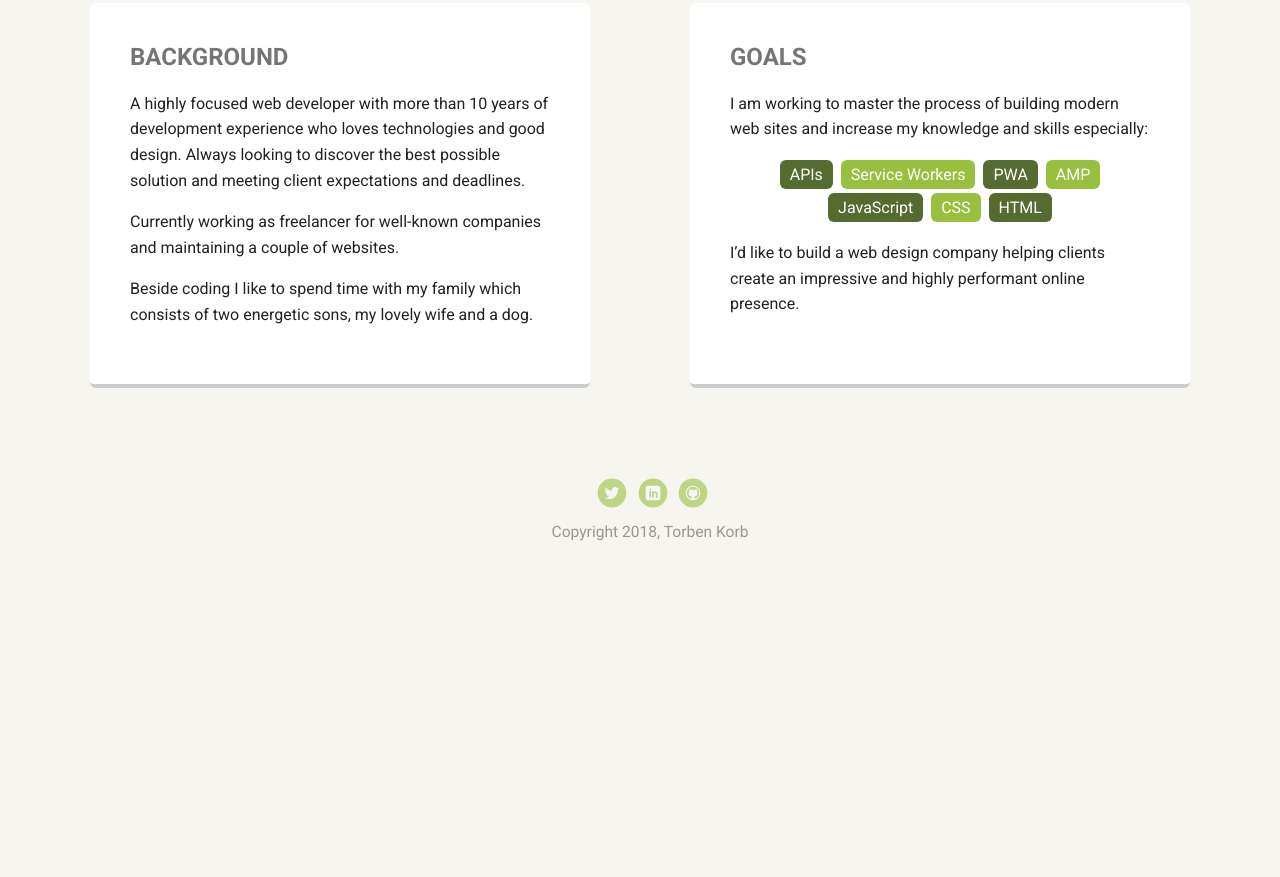
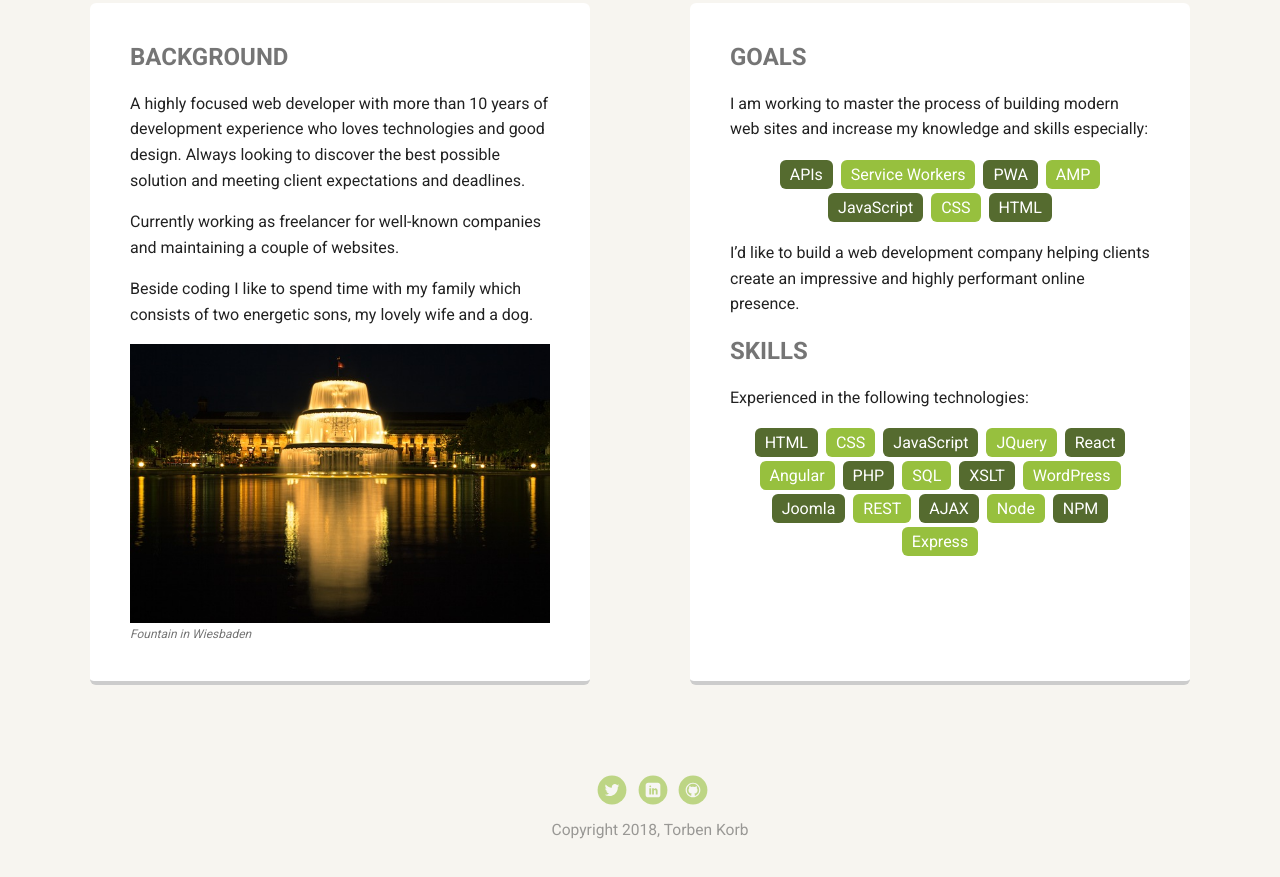
Before and after one commit to torbenkorb/personal-profile-page, a plain HTML site: page index.html in a window 1280 px wide. Shown: the part 517-1394 px from the top of the page. Before the commit the page ends 1154 px from the top, so only its background shows below. Drawn offline with Linux system fonts and the light colour scheme; a web font is replaced by a local one.

Commit message:
Add content

```diff
--- a/index.html
+++ b/index.html
@@ -19,7 +19,7 @@
     <header>
       <img src="images/me.png" alt="Profile picture of Torben Korb" class="profile-image">
       <h1 class="tag name">Hello, I’m Torben.</h1>
-      <p class="tag location">My home is Frankfurt, Germany.</p>
+      <p class="tag location">My home is Wiesbaden, Germany.</p>
     </header>
 
     <main class="flex">
@@ -28,6 +28,10 @@
         <p>A highly focused web developer with more than 10 years of development experience who loves technologies and good design. Always looking to discover the best possible solution and meeting client expectations and deadlines.</p>
         <p>Currently working as freelancer for well-known companies and maintaining a couple of websites.</p>
         <p>Beside coding I like to spend time with my family which consists of two energetic sons, my lovely wife and a dog.</p>
+        <figure>
+          <img src="images/fountain.jpg" alt="Fountain in Wiesbaden">
+          <figcaption>Fountain in Wiesbaden</figcaption>
+        </figure>
       </div>
 
       <div class="card">
@@ -42,7 +46,27 @@
           <li>CSS</li>
           <li>HTML</li>
         </ul>
-        <p>I’d like to build a web design company helping clients create an impressive and highly performant online presence.</p>
+        <p>I’d like to build a web development company helping clients create an impressive and highly performant online presence.</p>
+        <h2>Skills</h2>
+        <p>Experienced in the following technologies:</p>
+        <ul class="skills">
+          <li>HTML</li>
+          <li>CSS</li>
+          <li>JavaScript</li>
+          <li>JQuery</li>
+          <li>React</li>
+          <li>Angular</li>
+          <li>PHP</li>
+          <li>SQL</li>
+          <li>XSLT</li>
+          <li>WordPress</li>
+          <li>Joomla</li>
+          <li>REST</li>
+          <li>AJAX</li>
+          <li>Node</li>
+          <li>NPM</li>
+          <li>Express</li>
+        </ul>
       </div>
 
     </main>
--- a/styles.css
+++ b/styles.css
@@ -10,6 +10,19 @@ body {
   font-family: 'Roboto', sans-serif;
   color: rgba(0,0,0,0.87);
   background: #f7f5f0;
+}
+img {
+  max-width: 100%;
+  height: auto;
+}
+figure {
+  margin: 0;
+}
+
+figcaption {
+  font-size: .75em;
+  font-style: italic;
+  color: rgba(0,0,0,0.54);
 }
 
 h2 {
@@ -65,6 +78,7 @@ a:hover {
 header {
   text-align: center;
   background: url('images/background.svg') repeat-x bottom center ;
+  background-color: #97c03e;
   overflow: hidden;
   padding-top: 60px;
 }
```
Also changed, not shown: experience.html (+2 -2 lines), images/fountain.jpg (added).
